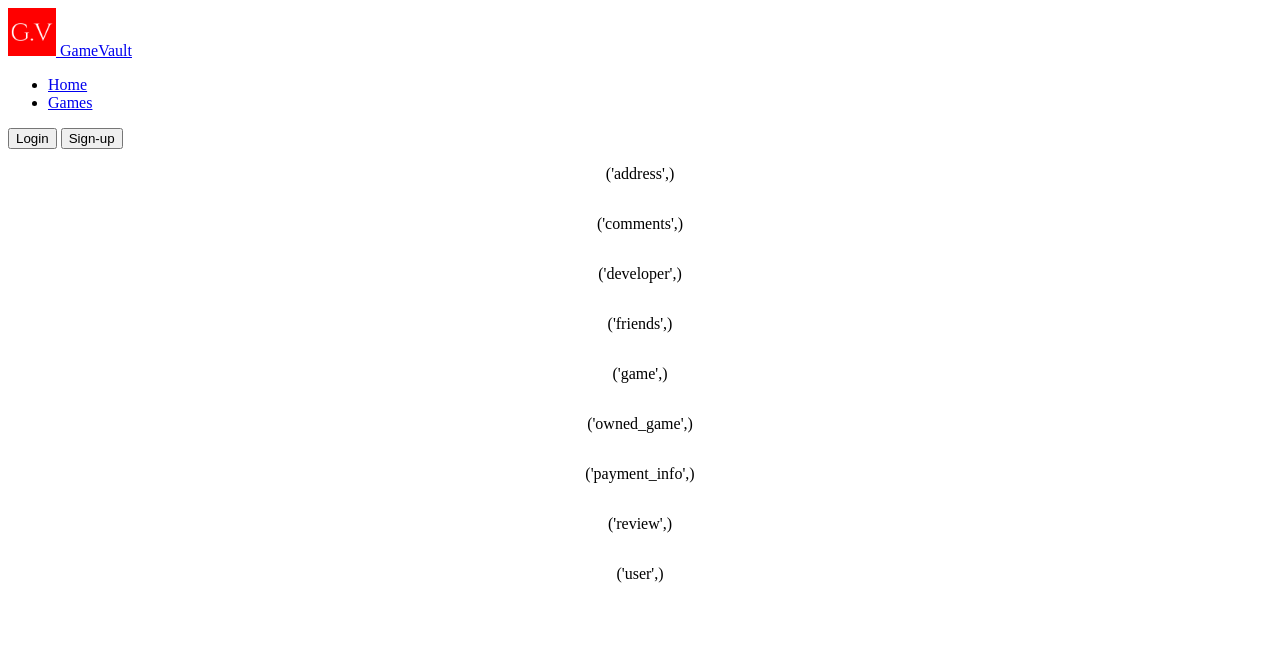
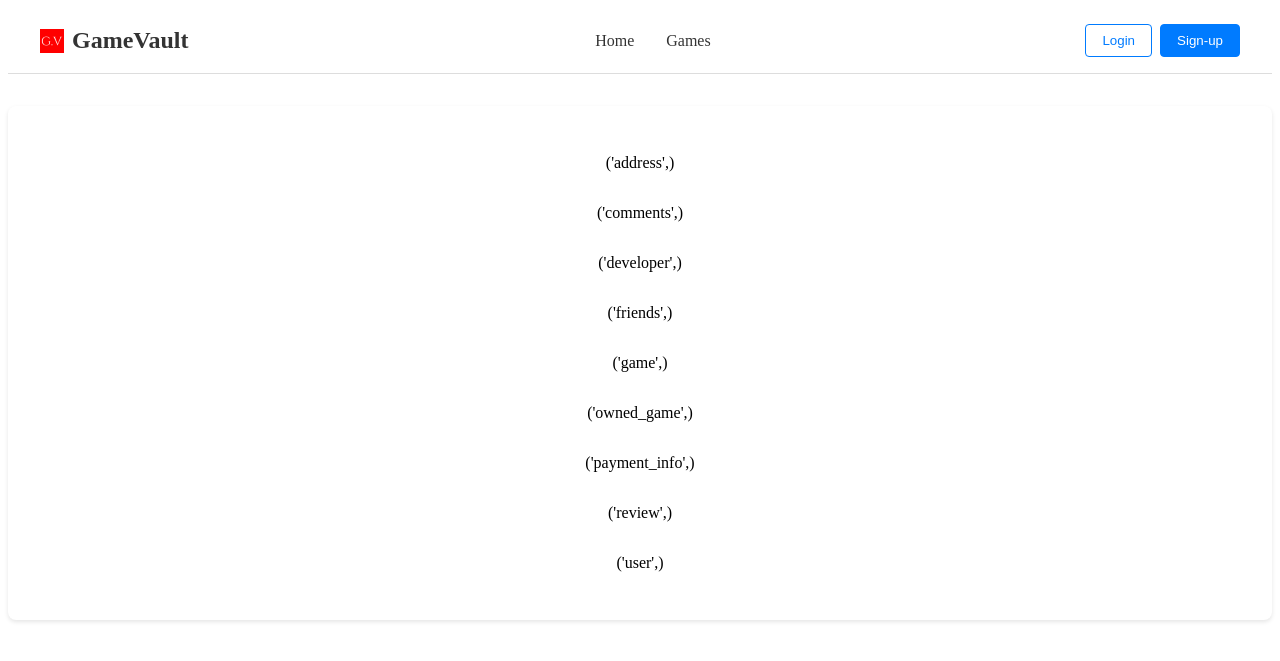
Before and after one commit to JEckert5/GameVault, a Flask app: page / in a window 1280 px wide. Shown: the top 661 px of the page. Run offline with Flask 3, Linux system fonts and the light colour scheme; some libraries are stand-ins or nearby versions.

Commit message:
Update index.css
updated to include index.html changes and for new games.html

```diff
--- a/static/index.css
+++ b/static/index.css
@@ -1,5 +1,197 @@
+/* Navigation Styles */
+.nav-container {
+    width: 100%;
+    border-bottom: 1px solid #ddd;
+    margin-bottom: 2rem;
+    background-color: white; /* Added for better visibility */
+}
+
+.nav-header {
+    display: flex;
+    flex-wrap: wrap;
+    align-items: center;
+    justify-content: space-between;
+    padding: 1rem 2rem;
+    max-width: 1200px;
+    margin: 0 auto;
+}
+
+.nav-brand {
+    margin-right: 2rem;
+}
+
+
+.nav-logo {
+    display: flex;
+    align-items: center;
+    gap: 0.5rem;
+    font-size: 1.5rem;
+    font-weight: bold;
+    text-decoration: none;
+    color: #333;
+}
+
+.logo-icon {
+    width: 24px;
+    height: 24px;
+    object-fit: contain;
+}
+
+.nav-links {
+    display: flex;
+    list-style: none;
+    padding: 0;
+    margin: 0;
+}
+
+.nav-link {
+    padding: 0.5rem 1rem;
+    text-decoration: none;
+    color: #333;
+    transition: color 0.2s ease;
+}
+
+.nav-link:hover {
+    color: #007bff;
+}
+
+.nav-buttons {
+    display: flex;
+    gap: 0.5rem;
+}
+
+.btn-login, .btn-signup {
+    padding: 0.5rem 1rem;
+    border-radius: 4px;
+    cursor: pointer;
+    transition: all 0.2s ease;
+    font-weight: 500;
+}
+
+.btn-login {
+    background: transparent;
+    border: 1px solid #007bff;
+    color: #007bff;
+}
+
+.btn-login:hover {
+    background: #007bff11;
+}
+
+.btn-signup {
+    background: #007bff;
+    border: 1px solid #007bff;
+    color: white;
+}
+
+.btn-signup:hover {
+    background: #0069d9;
+    border-color: #0062cc;
+}
+
+
 .center-div {
     display: flex;
     flex-direction: column;
     align-items: center;
+    max-width: 1200px;
+    margin: 0 auto;
+    padding: 2rem;
+    background-color: white;
+    border-radius: 8px;
+    box-shadow: 0 2px 4px rgba(0,0,0,0.1);
 }
+
+/* Games Page Styles */
+.games-container {
+    max-width: 1200px;
+    margin: 2rem auto;
+    padding: 0 1rem;
+}
+
+.genre-section {
+    margin-bottom: 3rem;
+}
+
+.genre-title {
+    color: #333;
+    border-bottom: 2px solid #007bff;
+    padding-bottom: 0.5rem;
+    margin-bottom: 1.5rem;
+}
+
+.games-grid {
+    display: grid;
+    grid-template-columns: repeat(auto-fill, minmax(280px, 1fr));
+    gap: 1.5rem;
+}
+
+.game-card {
+    background: white;
+    border-radius: 8px;
+    overflow: hidden;
+    box-shadow: 0 2px 8px rgba(0,0,0,0.1);
+    transition: transform 0.2s ease;
+}
+
+.game-card:hover {
+    transform: translateY(-5px);
+}
+
+.game-image {
+    height: 160px;
+    background: #f0f0f0;
+    display: flex;
+    align-items: center;
+    justify-content: center;
+}
+
+.image-placeholder {
+    font-size: 3rem;
+    font-weight: bold;
+    color: #999;
+}
+
+.game-info {
+    padding: 1.2rem;
+}
+
+.game-info h3 {
+    margin: 0 0 0.5rem;
+    color: #333;
+}
+
+.developer {
+    color: #666;
+    font-size: 0.9rem;
+    margin: 0 0 0.8rem;
+}
+
+.description {
+    color: #444;
+    font-size: 0.95rem;
+    margin: 0 0 1rem;
+}
+
+.game-meta {
+    display: flex;
+    justify-content: space-between;
+    font-size: 0.85rem;
+    color: #666;
+    margin-bottom: 1.2rem;
+}
+
+.view-button {
+    display: inline-block;
+    background: #007bff;
+    color: white;
+    padding: 0.5rem 1rem;
+    border-radius: 4px;
+    text-decoration: none;
+    font-weight: 500;
+    transition: background 0.2s ease;
+}
+
+.view-button:hover {
+    background: #0069d9;
+}
```
